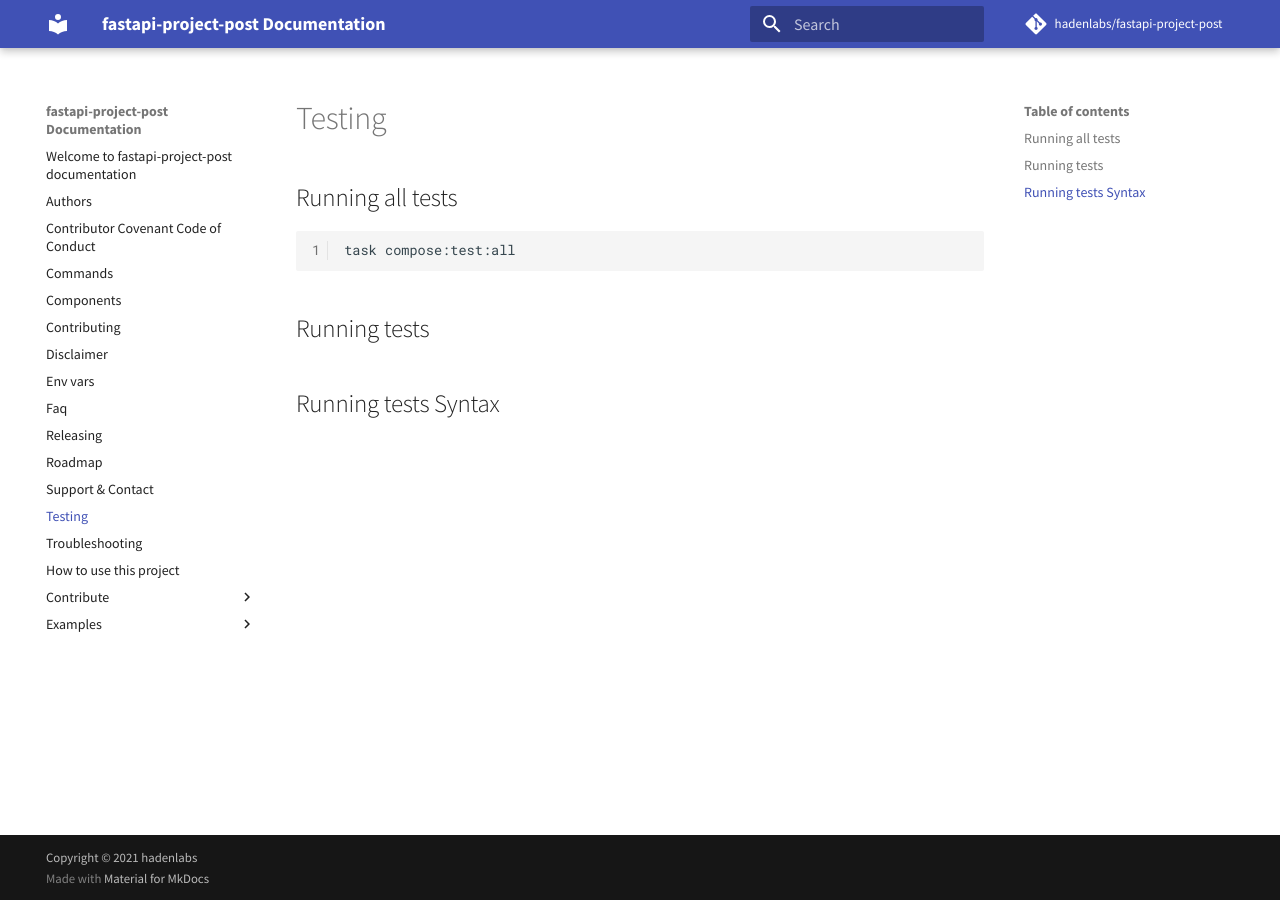
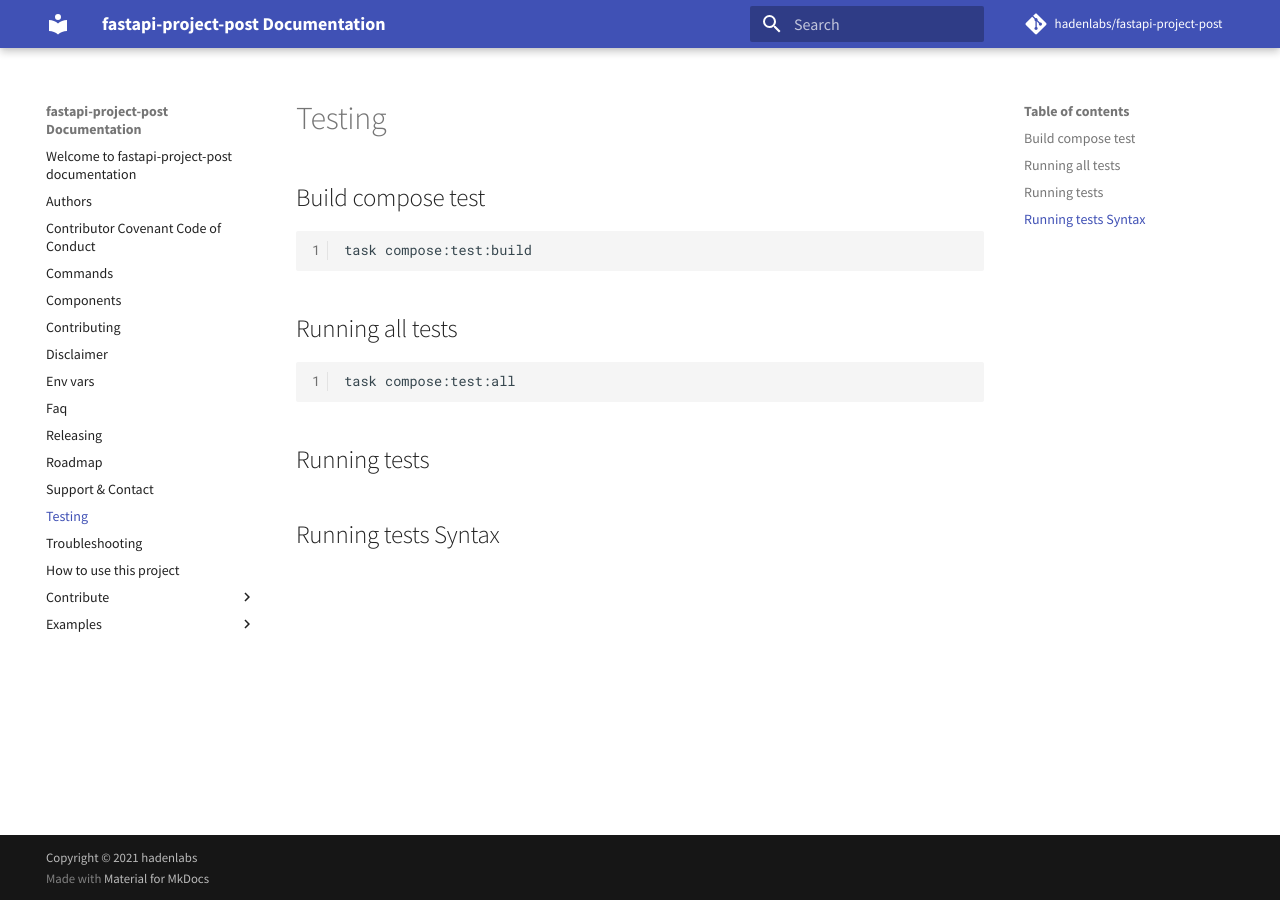
Before and after one commit to hadenlabs/fastapi-project-post, an MkDocs documentation site: the page built from docs/testing.md, in a window 1280 px wide. Built offline with MkDocs 1.6.1 and Material for MkDocs 9.7.7, drawn with Linux system fonts in a browser that asks for light colours; comment, search, counter and statistics services are not loaded.

````diff
--- a/docs/testing.md
+++ b/docs/testing.md
@@ -1,4 +1,10 @@
 # Testing
+
+## Build compose test
+
+```bash
+task compose:test:build
+```
 
 ## Running all tests
 
````
Also changed, not shown: 1 other file.
